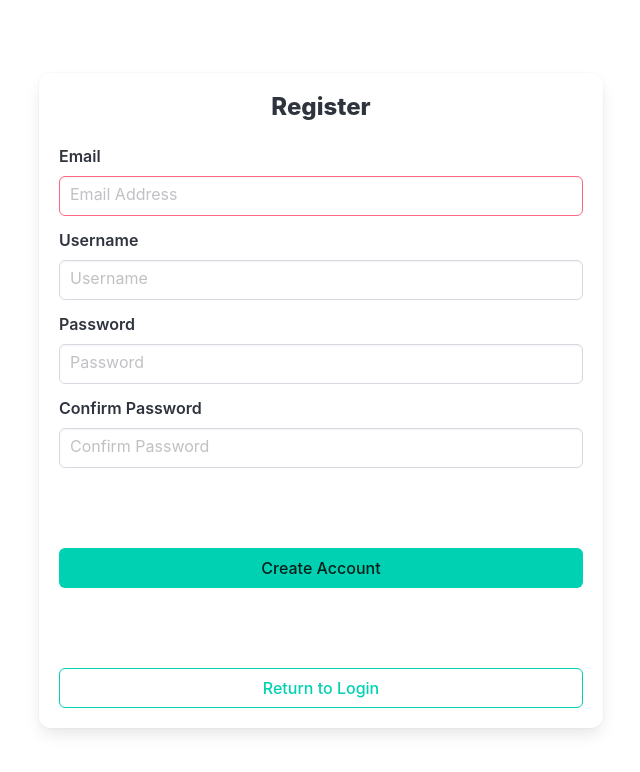
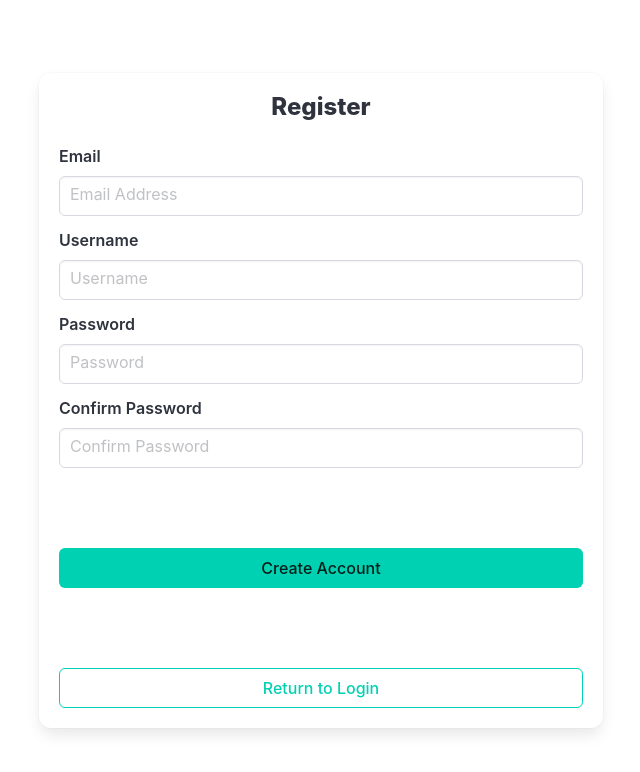
Before and after one commit to kristijanH1998/dev-duckies-sm-proj-front, a React (Vite) app in the folder dev-duckies-sm-proj/: page /register in a window 1280 px wide. Shown: the top 772 px of the page, without its empty margins (319-959 px from the left). Built offline with nearby package versions, Linux system fonts and the light colour scheme.

Commit message:
Update dev-duckies-sm-proj/src/pages/register-page/register.jsx
Co-authored-by: bflows <billyflowers001@gmail.com>

```diff
--- a/dev-duckies-sm-proj/src/pages/register-page/register.jsx
+++ b/dev-duckies-sm-proj/src/pages/register-page/register.jsx
@@ -44,7 +44,7 @@ export default function Register() {
                     <label className="label">Email</label>
                     <div className="control has-icons-left">
                       <input
-                        className={`input ${emailTest ? '' : 'is-danger'}`}
+                        className="input"
                         type="text"
                         placeholder="Email Address"
                         value={email}
```
